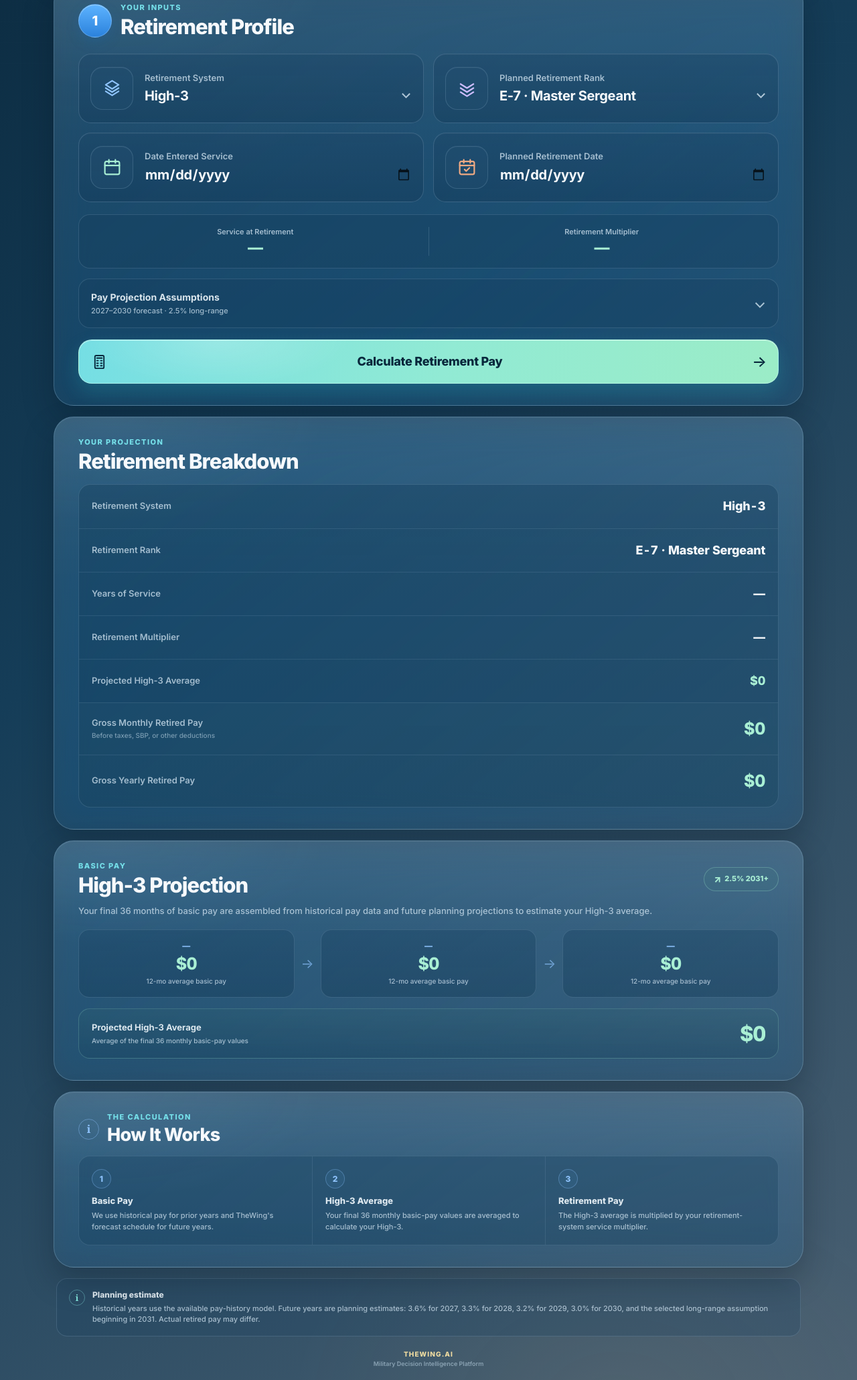
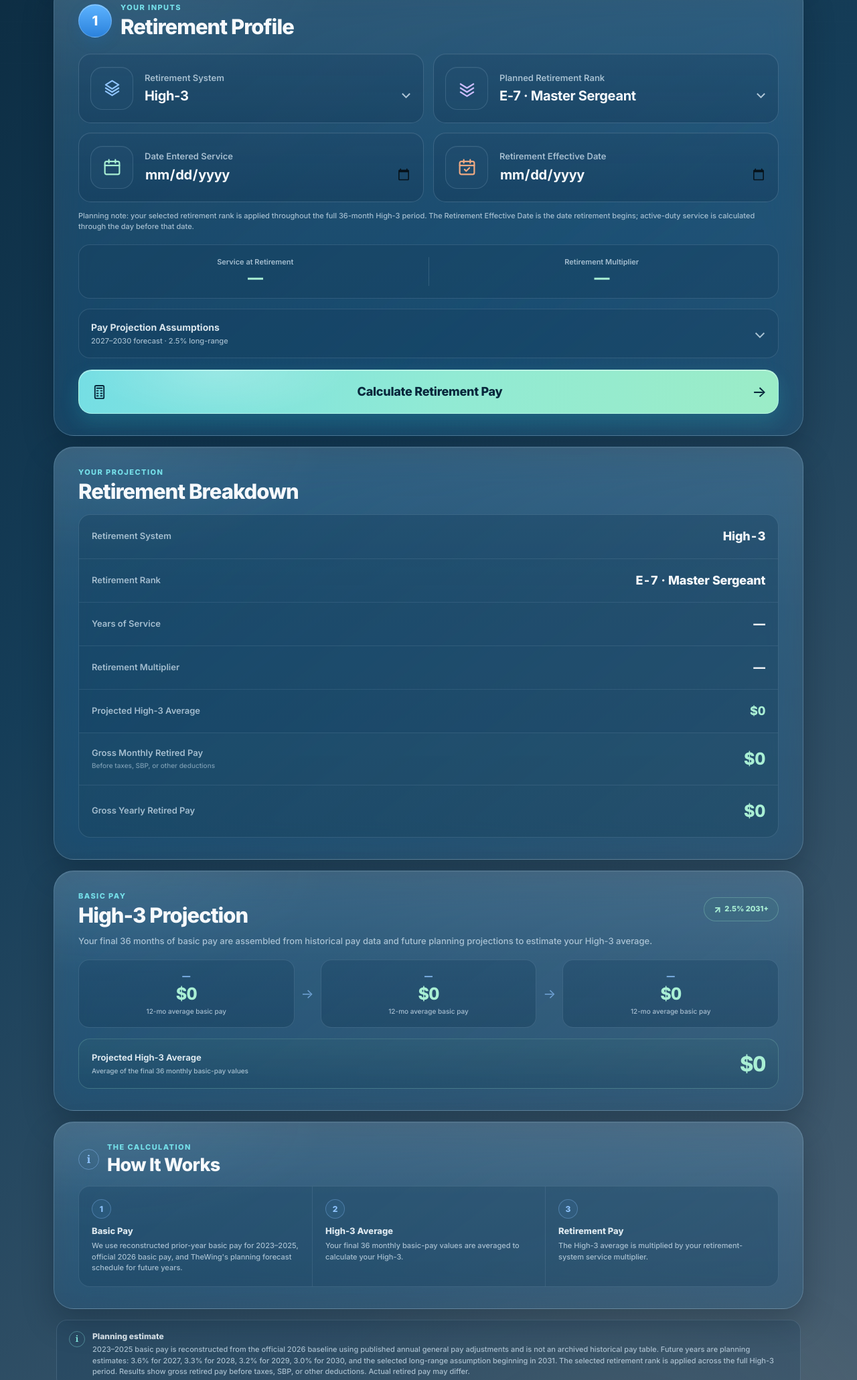
Before and after one commit to djoneorozco/TheWing.ai, a website: page Retirement-Calculator/index.html in a window 1280 px wide. Shown: the part 681-2742 px from the top of the page at 67% size. Drawn offline with Linux system fonts and the light colour scheme.

Commit message:
Update retirement date terminology and content
Updated references to 'Planned Retirement Date' to 'Retirement Effective Date' throughout the document. Adjusted content for clarity and accuracy regarding retirement projections and assumptions.

```diff
--- a/Retirement-Calculator/index.html
+++ b/Retirement-Calculator/index.html
@@ -6,7 +6,7 @@
   <!-- ============================================================
     THEWING.AI • RETIREMENT CALCULATOR
     MOBILE-FIRST AURORA UI
-    v1.1.0
+    v1.1.1
 
     PURPOSE
     -------------------------------------------------------------
@@ -17,7 +17,7 @@
     1. Select retirement system
     2. Select planned retirement rank
     3. Enter Date Entered Service
-    4. Enter planned retirement date
+    4. Enter retirement effective date
     5. View projected monthly + yearly retirement pay
 
     IMPORTANT
@@ -27,6 +27,10 @@
     - official-retirement.js remains the retirement source of truth.
     - retirement-projection.js builds the exact projected High-36 array.
     - retirementcalculator.js handles UI/API communication.
+    - Planned Retirement Date is the retirement-effective date.
+    - Creditable service ends the day before the retirement-effective date.
+    - Selected retirement rank is currently applied across the full High-36.
+    - 2023-2025 pay values are reconstructed planning estimates, not archived tables.
 
     PAY PROJECTION MODEL
     -------------------------------------------------------------
@@ -65,7 +69,7 @@
 
   <meta
     name="description"
-    content="Estimate your projected monthly and yearly military retirement pay using High-3 or BRS, historical military basic pay, and future pay projections."
+    content="Estimate projected monthly and yearly military retirement pay using High-3 or BRS, reconstructed prior-year basic pay, official 2026 basic pay, and future pay projections."
   />
 
   <link
@@ -90,7 +94,7 @@
 
   <meta
     property="og:description"
-    content="Project your future military retirement pay using your retirement system, planned rank, service dates, historical pay, and future pay assumptions."
+    content="Project future military retirement pay using your retirement system, planned rank, service dates, reconstructed prior-year basic pay, official 2026 pay, and future pay assumptions."
   />
 
   <meta
@@ -581,6 +585,7 @@
                   id="ret-rank"
                   name="rank"
                   aria-label="Planned Retirement Rank"
+                  aria-describedby="ret-profile-accuracy-note"
                 >
 
 
@@ -743,7 +748,7 @@
 
 
 
-          <!-- PLANNED RETIREMENT DATE -->
+          <!-- RETIREMENT EFFECTIVE DATE -->
 
           <label
             class="ret-input-card"
@@ -781,7 +786,7 @@
             <span class="ret-input-content">
 
               <span class="ret-input-label">
-                Planned Retirement Date
+                Retirement Effective Date
               </span>
 
               <span class="ret-date-wrap">
@@ -790,7 +795,8 @@
                   type="date"
                   id="ret-retirement-date"
                   name="retirementDate"
-                  aria-label="Planned Retirement Date"
+                  aria-label="Retirement Effective Date"
+                  aria-describedby="ret-profile-accuracy-note"
                   autocomplete="off"
                 />
 
@@ -801,6 +807,17 @@
           </label>
 
         </div>
+
+
+        <p
+          class="ret-assumption-help"
+          id="ret-profile-accuracy-note"
+        >
+          Planning note: your selected retirement rank is applied
+          throughout the full 36-month High-3 period. The Retirement
+          Effective Date is the date retirement begins; active-duty
+          service is calculated through the day before that date.
+        </p>
 
 
 
@@ -922,6 +939,9 @@
 
 
             <p class="ret-assumption-help">
+              2023–2025 basic pay is reconstructed from the official
+              2026 baseline using published annual general pay adjustments;
+              those values are planning estimates, not archived pay tables.
               TheWing uses 3.6% for 2027, 3.3% for 2028,
               3.2% for 2029, and 3.0% for 2030.
               This field controls the annual planning assumption
@@ -1234,9 +1254,9 @@
 
 
         <p class="ret-projection-intro">
-          Your final 36 months of basic pay are assembled from
-          historical pay data and future planning projections
-          to estimate your High-3 average.
+          Your final 36 months are assembled from reconstructed
+          prior-year basic pay, official 2026 basic pay, and future
+          planning projections to estimate your High-3 average.
         </p>
 
 
@@ -1439,8 +1459,9 @@
               </div>
 
               <p>
-                We use historical pay for prior years and
-                TheWing's forecast schedule for future years.
+                We use reconstructed prior-year basic pay for 2023–2025,
+                official 2026 basic pay, and TheWing's planning forecast
+                schedule for future years.
               </p>
 
             </div>
@@ -1526,11 +1547,14 @@
           </strong>
 
           <p>
-            Historical years use the available pay-history model.
-            Future years are planning estimates: 3.6% for 2027,
-            3.3% for 2028, 3.2% for 2029, 3.0% for 2030,
-            and the selected long-range assumption beginning
-            in 2031. Actual retired pay may differ.
+            2023–2025 basic pay is reconstructed from the official 2026
+            baseline using published annual general pay adjustments and is
+            not an archived historical pay table. Future years are planning
+            estimates: 3.6% for 2027, 3.3% for 2028, 3.2% for 2029,
+            3.0% for 2030, and the selected long-range assumption beginning
+            in 2031. The selected retirement rank is applied across the
+            full High-3 period. Results show gross retired pay before taxes,
+            SBP, or other deductions. Actual retired pay may differ.
           </p>
 
         </div>
@@ -1605,7 +1629,7 @@
 
 
 <script
-  src="./retirement-projection.js?v=20260906-1"
+  src="./retirement-projection.js?v=20260908-1"
   defer
 ></script>
 
```
